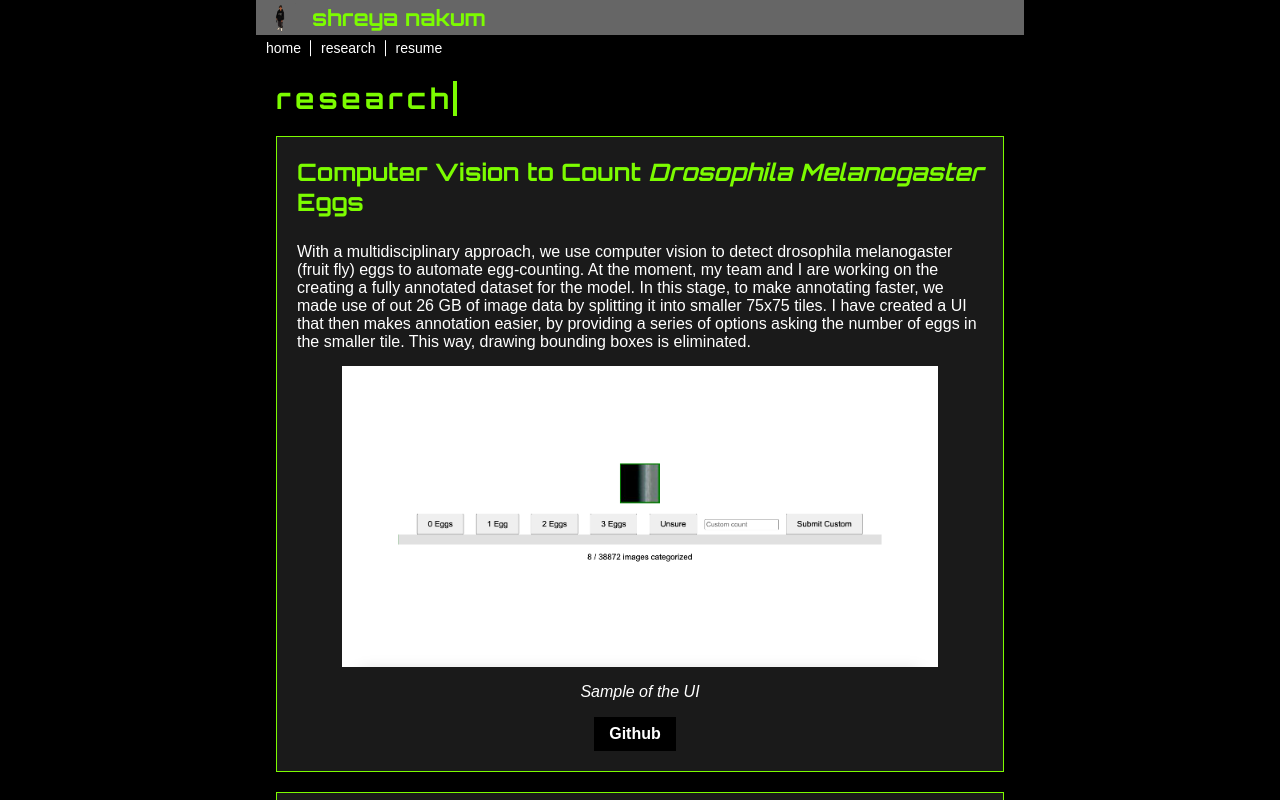
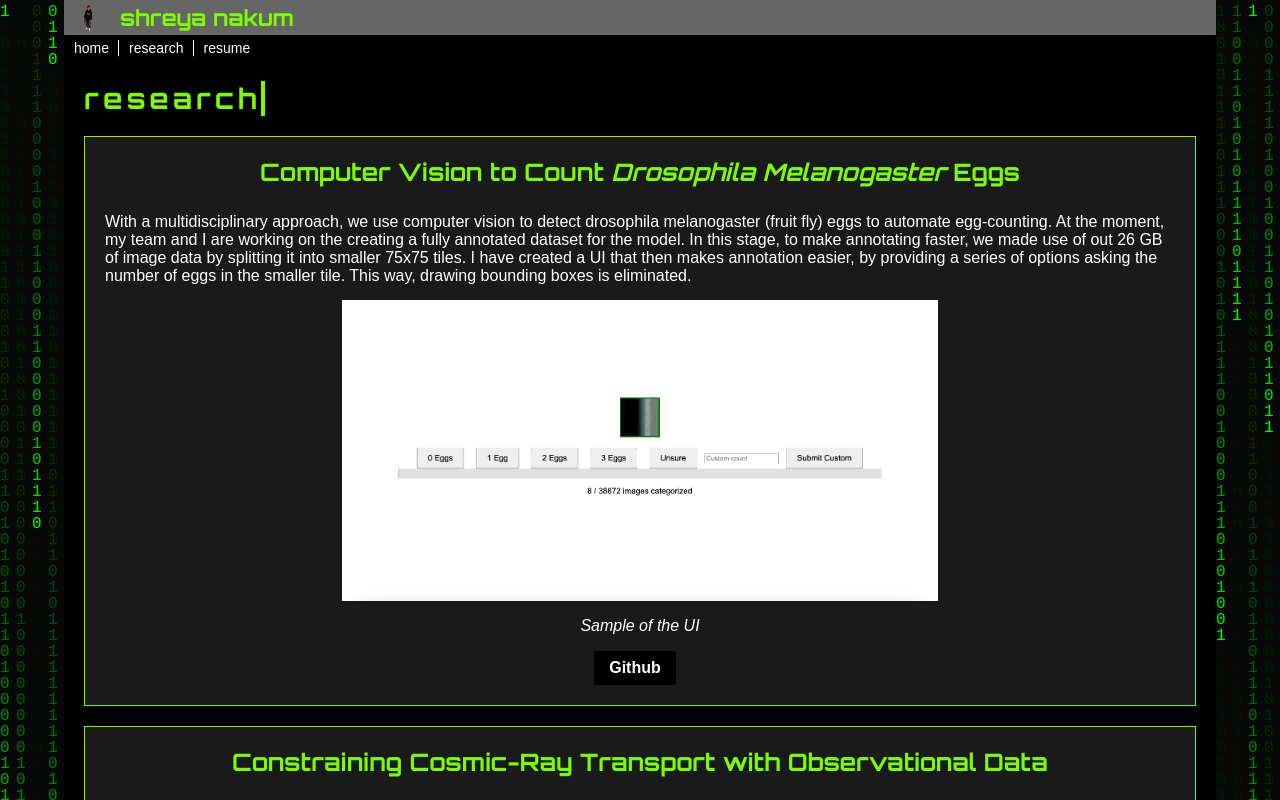
Before and after one commit to sn82978/sn82978.github.io, a React (Vite) app in the folder personal-site/: page /research in a window 1280 px wide. Shown: the top 800 px of the page. Built offline with nearby package versions, Linux system fonts and the light colour scheme.

Commit message:
matrix background

```diff
--- a/personal-site/src/App.css
+++ b/personal-site/src/App.css
@@ -2,12 +2,32 @@
 @import url('https://fonts.googleapis.com/css2?family=Orbitron:wght@400;500;600;700&family=Lato:wght@400;700&display=swap');
 
 
-body {
+/* body {
  background-color: #000000;
  color: #fff;
  margin: 0;
  padding: 0;
-}
+} */
+
+.matrix-background {
+    position: fixed;
+    top: 0;
+    left: 0;
+    width: 100%;
+    height: 100%;
+    z-index: -1;
+  }
+
+  body {
+    margin: 0;
+    padding: 0;
+    background-color: transparent;
+  }
+
+  #root {
+    position: relative;
+    z-index: 1;
+  }
 
 
 h1, h2, h3, h4, h5, h6 {
@@ -22,7 +42,7 @@ h4 {
 
 
 .app {
- width: 60%;
+ width: 90%;
  height: 60%;
  margin: 1;
  background-color: #1a1a1a;
--- a/personal-site/src/App.jsx
+++ b/personal-site/src/App.jsx
@@ -1,26 +1,25 @@
 import { useState } from 'react'
 import { Link } from 'react-router-dom';
-
-
 import './App.css'
-
 
 import Header from './components/Header';
 import Navigation from './components/Navigation';
 import MainContent from './components/MainContent';
 import Footer from './components/Footer';
-
+import MatrixBackground from './components/MatrixBackground';
 
 function App() {
   return (
+    <>
+      <MatrixBackground />
       <div className="app">
         <Header />
         <Navigation />
         <MainContent />
         <Footer />
       </div>
+    </>
   );
 }
 
-
 export default App;
--- a/personal-site/src/Research.jsx
+++ b/personal-site/src/Research.jsx
@@ -3,6 +3,7 @@ import './App.css';
 import Header from './components/Header';
 import Navigation from './components/Navigation';
 import Footer from './components/Footer';
+import MatrixBackground from './components/MatrixBackground';
 
 
 function ResearchContent() {
@@ -56,7 +57,7 @@ function ResearchContent() {
          learn to use technical vocabulary in my explanations. That June, I presented at the American Astronomical Society Conference (AAS).
          After the presentation, I began to work on the research paper. I helped write the methods section of the paper, describing the
          plot that displays the final transport rate values for each galaxy in the dataset.</p>
-         <img src="src/assets/mnras-plot.png" alt="Shreya"  width="503.4" height="405" />
+         <img src="src/assets/mnras-plot.png" alt="cosmic rays plot"  width="503.4" height="405" />
          <p><i>Figure 2</i></p>
          <div className="project-links-container">
            <a href="https://github.com/sn82978/Cosmic-Ray-Transport-Plots" className="project-link">Github</a>
@@ -71,12 +72,15 @@ function ResearchContent() {
 // 1678 by 1350
 function Research() {
   return (
+    <>
+      <MatrixBackground /> {/* Add the MatrixBackground component here */}
       <div className="app">
         <Header />
         <Navigation />
         <ResearchContent />
         <Footer />
       </div>
+    </>
   );
 }
 
--- /dev/null
+++ b/personal-site/src/components/MatrixBackground.jsx
@@ -0,0 +1,59 @@
+// src/components/MatrixBackground.jsx
+import React, { useRef, useEffect } from 'react';
+
+const MatrixBackground = () => {
+  const canvasRef = useRef(null);
+
+  useEffect(() => {
+    const canvas = canvasRef.current;
+    const ctx = canvas.getContext('2d');
+
+    const resizeCanvas = () => {
+      canvas.width = window.innerWidth;
+      canvas.height = window.innerHeight;
+    };
+
+    resizeCanvas();
+    window.addEventListener('resize', resizeCanvas);
+
+    const letters = 'ABCDEFGHIJKLMNOPQRSTUVWXYZ';
+    // const nums = '0123456789';
+    const binary = "01"
+    // const alphabet =latin + nums;
+    const alphabet = binary;
+
+    const fontSize = 16;
+    const columns = canvas.width / fontSize;
+
+    const rainDrops = Array(Math.floor(columns)).fill(1);
+
+    const draw = () => {
+      ctx.fillStyle = 'rgba(0, 0, 0, 0.05)';
+      ctx.fillRect(0, 0, canvas.width, canvas.height);
+
+      ctx.fillStyle = '#0F0';
+      ctx.font = fontSize + 'px monospace';
+
+      for (let i = 0; i < rainDrops.length; i++) {
+        const text = alphabet.charAt(Math.floor(Math.random() * alphabet.length));
+        ctx.fillText(text, i * fontSize, rainDrops[i] * fontSize);
+
+        if (rainDrops[i] * fontSize > canvas.height && Math.random() > 0.975) {
+          rainDrops[i] = 0;
+        }
+        rainDrops[i]++;
+      }
+    };
+
+    const intervalId = setInterval(draw, 30);
+
+    return () => {
+      clearInterval(intervalId);
+      window.removeEventListener('resize', resizeCanvas);
+    };
+  }, []);
+
+  return <canvas ref={canvasRef} className="matrix-background" />;
+};
+
+export default MatrixBackground;
```
Lines whose indentation alone changed are shown as unchanged.
